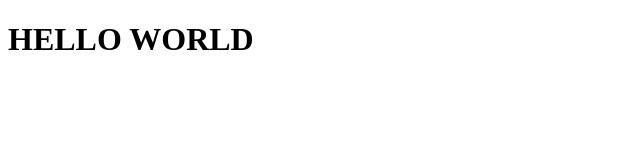
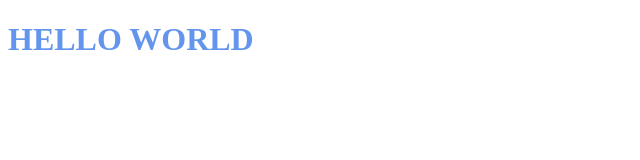
Before and after one commit to angely119/BnGhibli, a React app: page / in a window 1280 px wide. Shown: the whole page, without its empty margins (0-640 px from the left). Built offline with nearby package versions, Linux system fonts and the light colour scheme.

Commit message:
Redux and CSS Setup

```diff
--- a/client/index.js
+++ b/client/index.js
@@ -1,6 +1,11 @@
 import React from "react";
 import * as ReactDOMClient from 'react-dom/client';
+import { Provider } from "react-redux";
+import store from './store';
 
-
-const root = ReactDOMClient.createRoot(document.getElementById('root'));
-root.render(<h1>HELLO WORLD</h1>);
+const root = ReactDOMClient.createRoot(document.getElementById('main'));
+root.render(
+  <Provider store={store}>
+    <h1>HELLO WORLD</h1>
+  </Provider>
+);
--- /dev/null
+++ b/client/store/index.js
@@ -0,0 +1,19 @@
+// REDUX STORE
+import { createStore, combineReducers, applyMiddleware } from 'redux';
+import thunkMiddleware from 'redux-thunk';
+import { createLogger } from 'redux-logger';
+
+// What state looks like:
+// state: {
+//   auth: auth,
+// }
+
+// const reducer = combineReducers({ auth })
+
+const reducer = (state = {}, action) => {
+  return state;
+};
+
+const store = createStore(reducer, applyMiddleware(thunkMiddleware, createLogger()));
+
+export default store;
--- a/index.html
+++ b/public/index.html
@@ -5,9 +5,10 @@
   <meta http-equiv="X-UA-Compatible" content="IE=edge">
   <meta name="viewport" content="width=device-width, initial-scale=1.0">
   <title>Ghibli'nB</title>
+  <link rel="stylesheet" href="/style.css" />
   <script src="/bundle.js" defer></script>
 </head>
 <body>
-  <div id="root"></div>
+  <div id="main"></div>
 </body>
 </html>
--- /dev/null
+++ b/public/style.css
@@ -0,0 +1,3 @@
+body {
+  color: cornflowerblue
+}
```
Also changed, not shown: package.json (+7 -1 lines), .babelrc, 1 other file.
